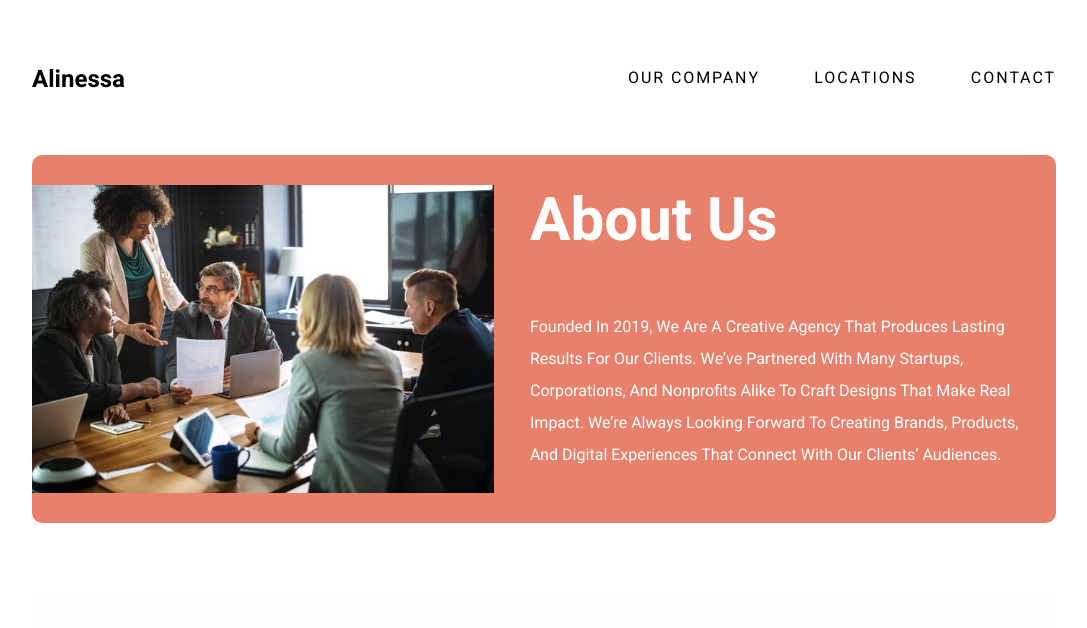
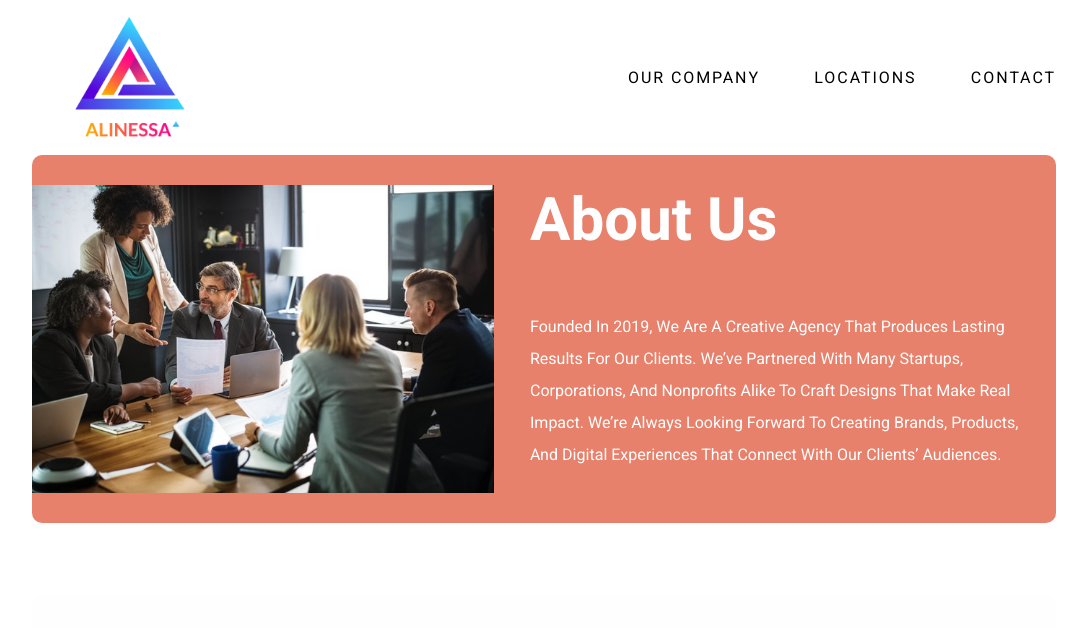
Before and after one commit to Arifurrex/my-company, a plain HTML site: page src/3-pages/aboutus.html in a window 1280 px wide. Shown: the top 628 px of the page, without its empty margins (96-1183 px from the left). Drawn offline with Linux system fonts and the light colour scheme; files that its build step writes are made by us from their sources.

Commit message:
logo added

```diff
--- a/src/3-pages/aboutus.html
+++ b/src/3-pages/aboutus.html
@@ -27,7 +27,10 @@
     <!-- ============================ -->
     <header>
       <nav>
-        <a href="/index.html"> <h3>Alinessa</h3> </a>
+        <!-- <a href="/index.html"> <h3>Alinessa</h3> </a> -->
+        <a href="/index.html" class="logo-image">
+          <img src="/assets/alinessa_logo.png" alt="logo-light" />
+        </a>
         <ul class="nav-list">
           <li class="nav-list-item">
             <a href="/src/3-pages/aboutus.html" class="black nav-links"
@@ -214,7 +217,7 @@
       <div class="container footer--container">
         <div class="footer-nav">
           <a href="/index.html" class="logo-image">
-            <img src="/assets/shared/desktop/logo-light.png" alt="logo-light" />
+            <img src="/assets/alinessa_logo.png" alt="logo-light" />
           </a>
           <ul class="footer-nav-list">
             <li class="footer-nav-list-item">
```
